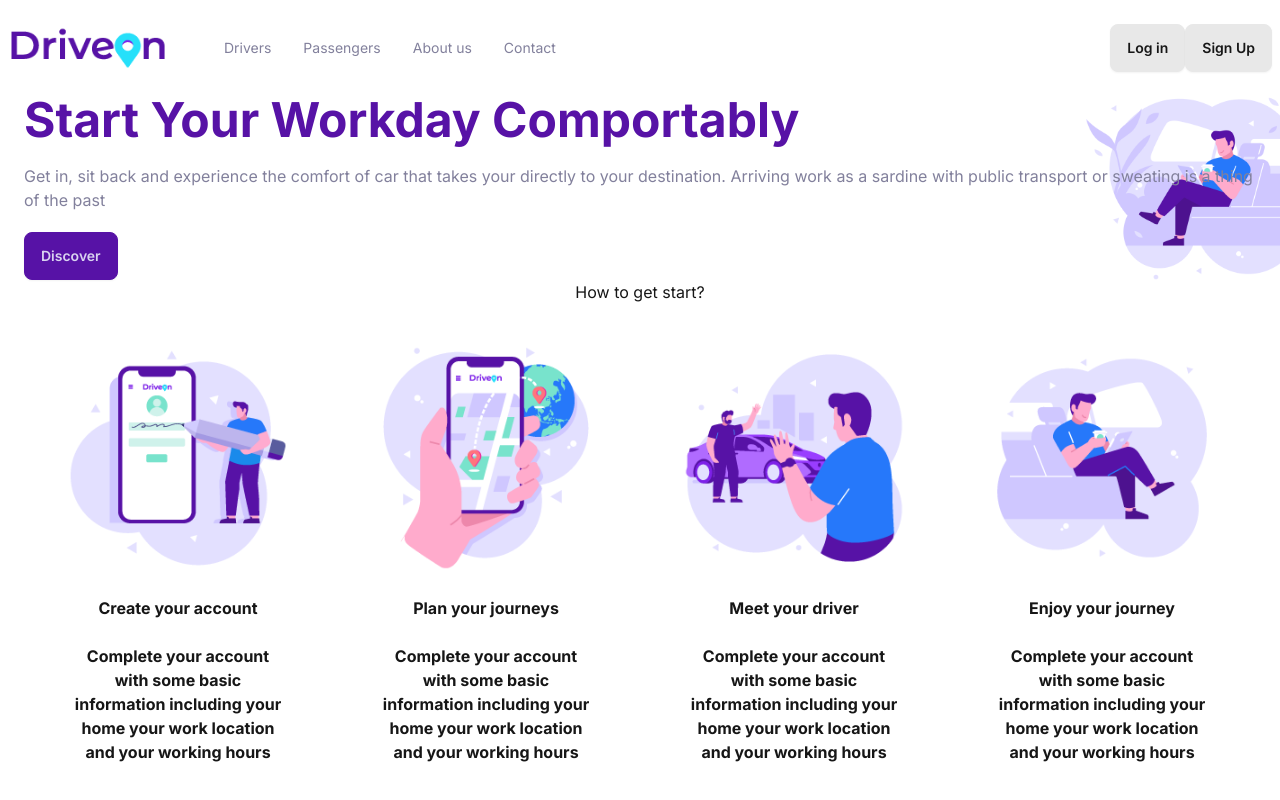
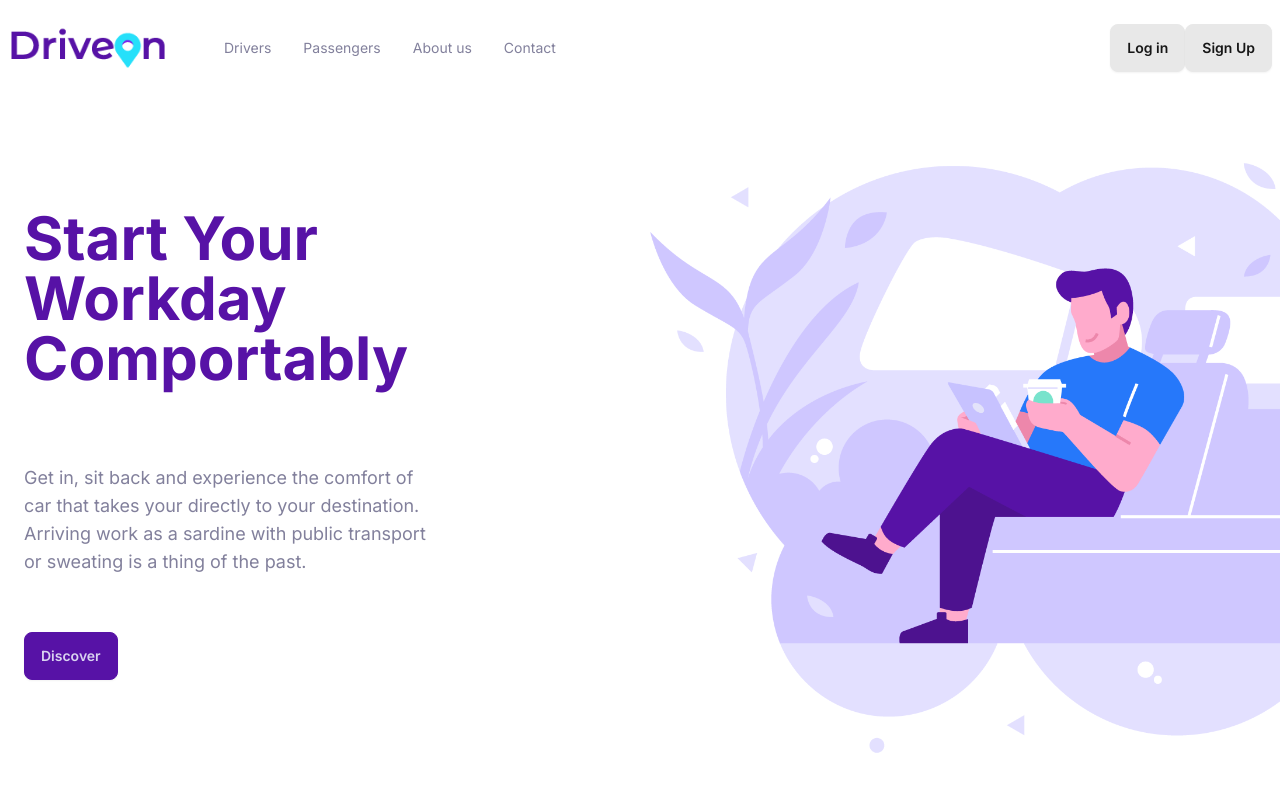
Before and after one commit to gstvcampos/test-tupiniquim, a Next.js app: page / in a window 1280 px wide. Shown: the top 800 px of the page. Built offline with nearby package versions, Linux system fonts and the light colour scheme.

Commit message:
feat: welcome section

```diff
--- a/components/WelcomeSection.tsx
+++ b/components/WelcomeSection.tsx
@@ -4,21 +4,27 @@ export default function WelcomeSection() {
       className="hero"
       style={{
         backgroundImage: 'url(banner.png)',
-        backgroundSize: 'contain',
+        backgroundSize: '80vh',
         backgroundRepeat: 'no-repeat',
-        backgroundPosition: 'right',
+        backgroundPosition: 'center right',
       }}
     >
-      <div className="mx-auto w-full max-w-screen-2xl px-2.5 md:px-6 text-primary">
-        <div>
-          <h1 className="mb-5 text-5xl font-bold">
+      <div className="mx-auto w-full max-w-screen-2xl px-2.5 md:px-6 h-[90vh]">
+        <div className="w-1/3 py-28">
+          <h1 className="mb-5 text-6xl font-bold text-primary">
             Start Your Workday Comportably
           </h1>
-          <p className="mb-5 text-neutral">
-            Get in, sit back and experience the comfort of car that takes your
-            directly to your destination. Arriving work as a sardine with public
-            transport or sweating is a thing of the past
-          </p>
+          <div className="text-lg text-neutral py-14">
+            <p>
+              Get in, sit back and experience the comfort of car that takes your
+              directly to your destination.
+            </p>
+            <p>
+              Arriving work as a sardine with public transport or sweating is a
+              thing of the past.
+            </p>
+          </div>
+
           <button className="btn btn-primary">Discover</button>
         </div>
       </div>
```
